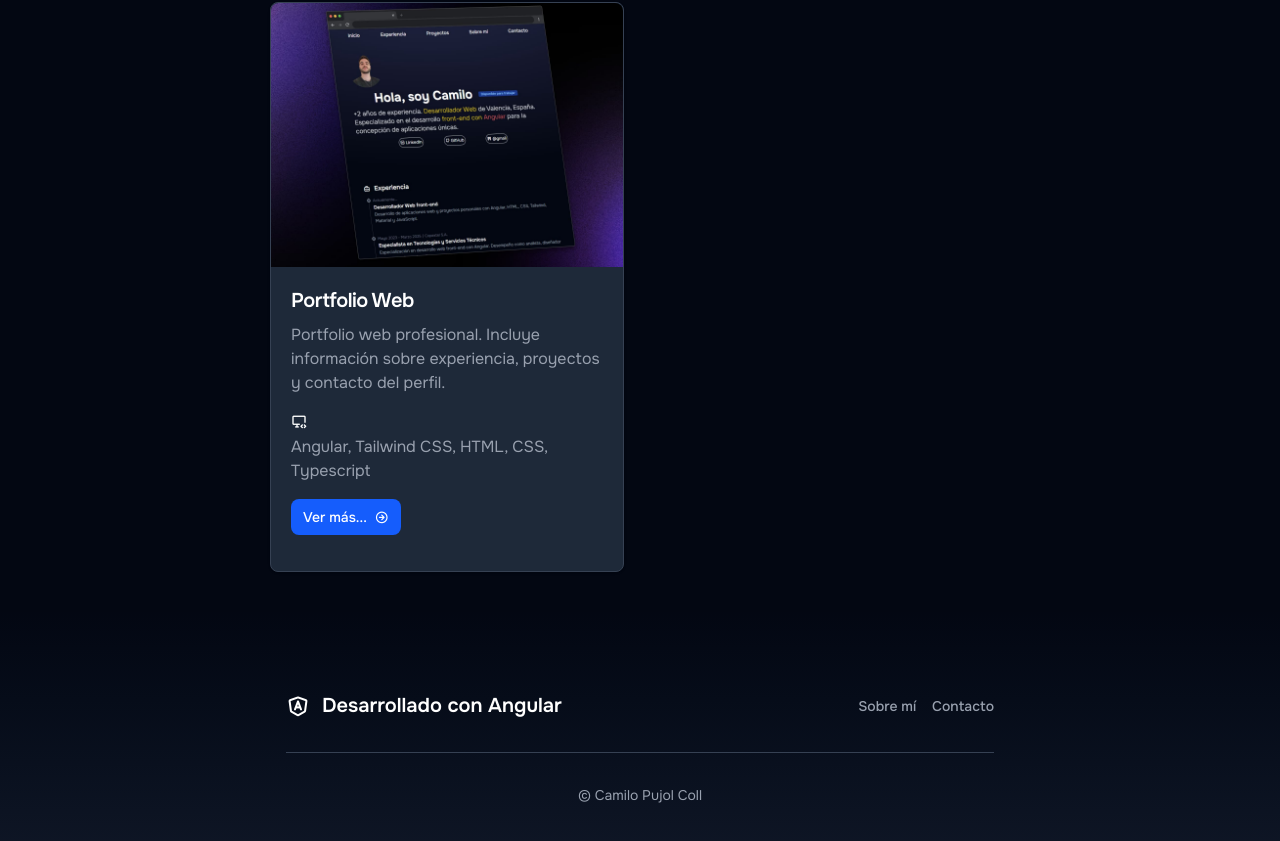
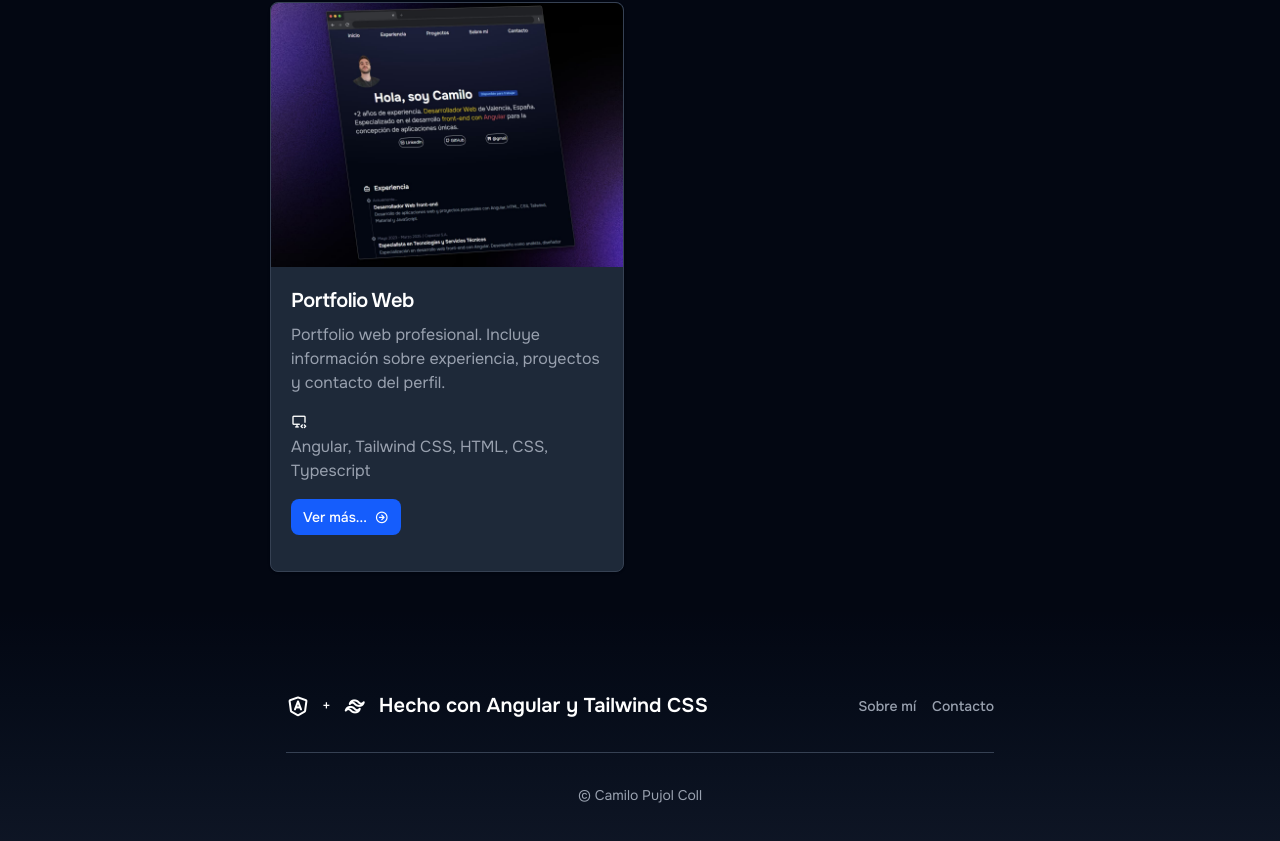
Before and after one commit to CamiloPC/portfolio-dev, an Angular app: page / in a window 1280 px wide. Shown: the part 1772-2613 px from the top of the page. Built offline with nearby package versions, Linux system fonts and the light colour scheme.

Commit message:
Updating footer

```diff
--- a/src/app/components/footer/footer.component.html
+++ b/src/app/components/footer/footer.component.html
@@ -3,8 +3,10 @@
     <div class="sm:flex sm:items-center sm:justify-between">
         <a href="#" class="flex items-center mb-4 sm:mb-0 space-x-3 rtl:space-x-reverse">
           <i class="ti ti-brand-angular text-2xl"></i>
-          <span class="self-center text-xl font-semibold whitespace-nowrap dark:text-white">
-            Desarrollado con Angular
+          <span>+</span>
+          <i class="ti ti-brand-tailwind text-2xl"></i>
+          <span class="self-center text-xl font-semibold dark:text-white">
+            Hecho con Angular y Tailwind CSS
           </span>
         </a>
         <ul class="flex flex-wrap items-center mb-6 text-sm font-medium text-gray-500 sm:mb-0 dark:text-gray-400">
```
